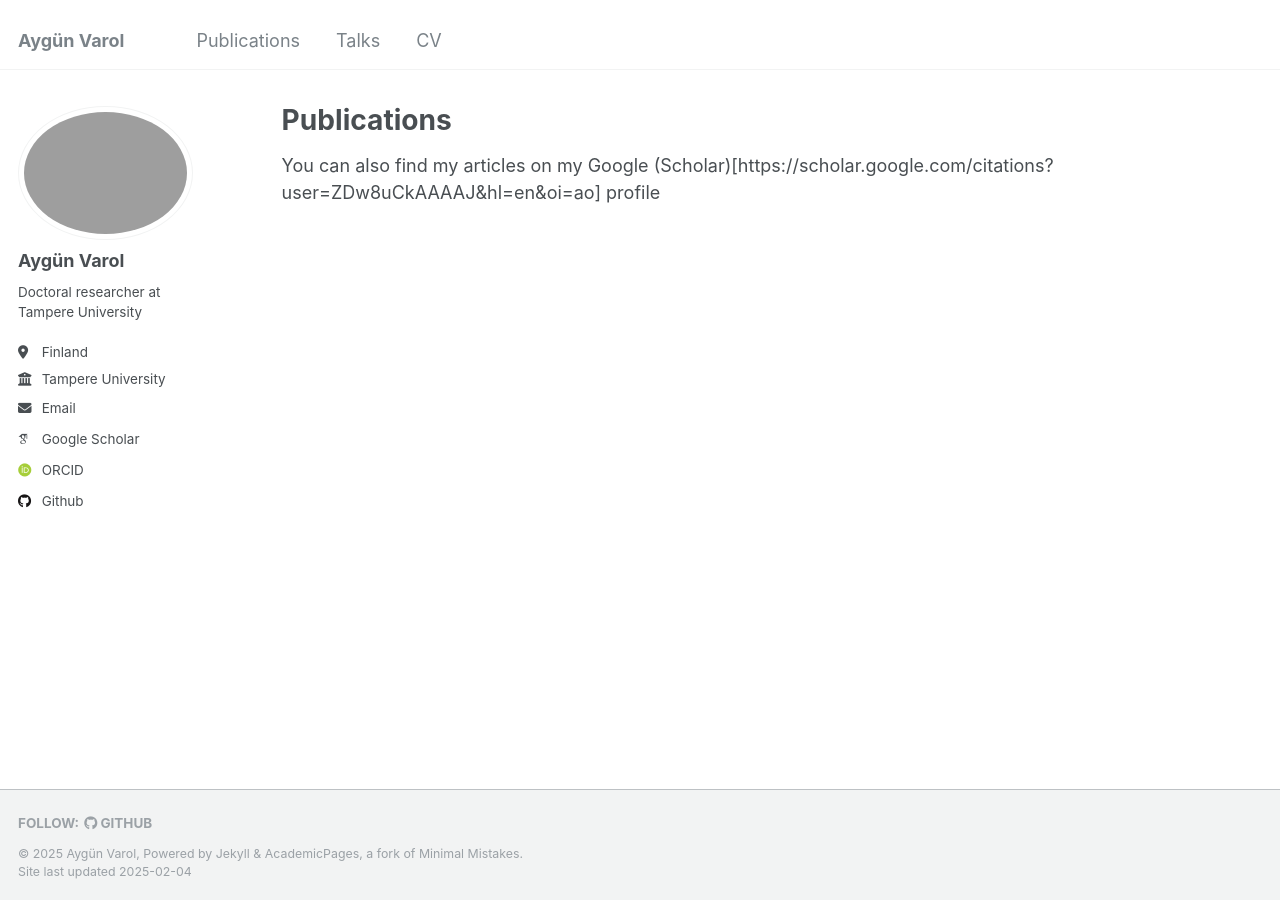
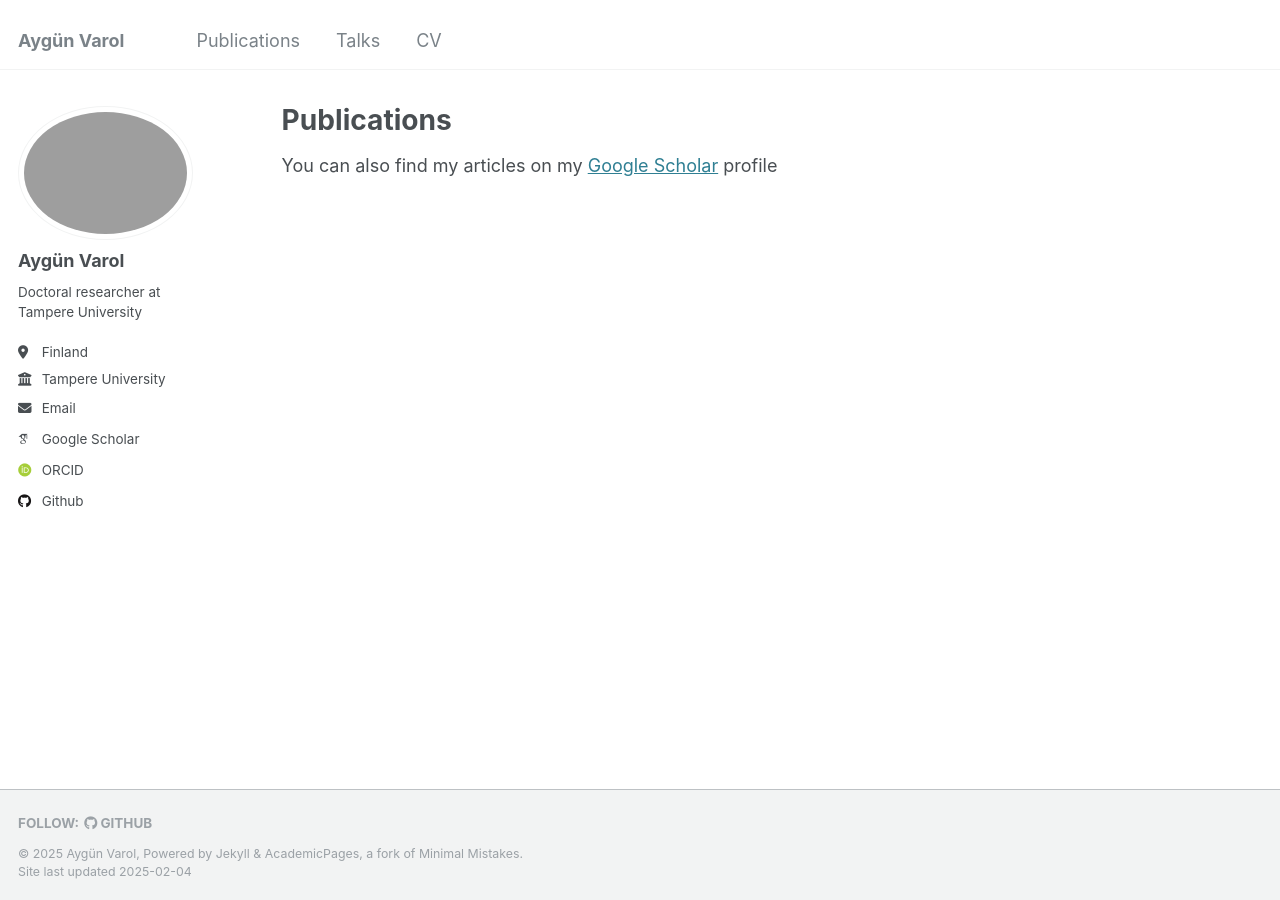
Before and after one commit to AygunVarol/aygunvarol.github.io, a Jekyll site: the page built from _pages/publications.md, in a window 1280 px wide. Built offline with Jekyll 4.4.1, drawn with Linux system fonts in a browser that asks for light colours; some web fonts are replaced.

Commit message:
Update publications.md

```diff
--- a/_pages/publications.md
+++ b/_pages/publications.md
@@ -5,7 +5,7 @@ permalink: /publications/
 author_profile: true
 ---
 
-You can also find my articles on my Google (Scholar)[https://scholar.google.com/citations?user=ZDw8uCkAAAAJ&hl=en&oi=ao] profile
+You can also find my articles on my [Google Scholar](https://scholar.google.com/citations?user=ZDw8uCkAAAAJ&hl=en&oi=ao) profile
 
 
 
```
